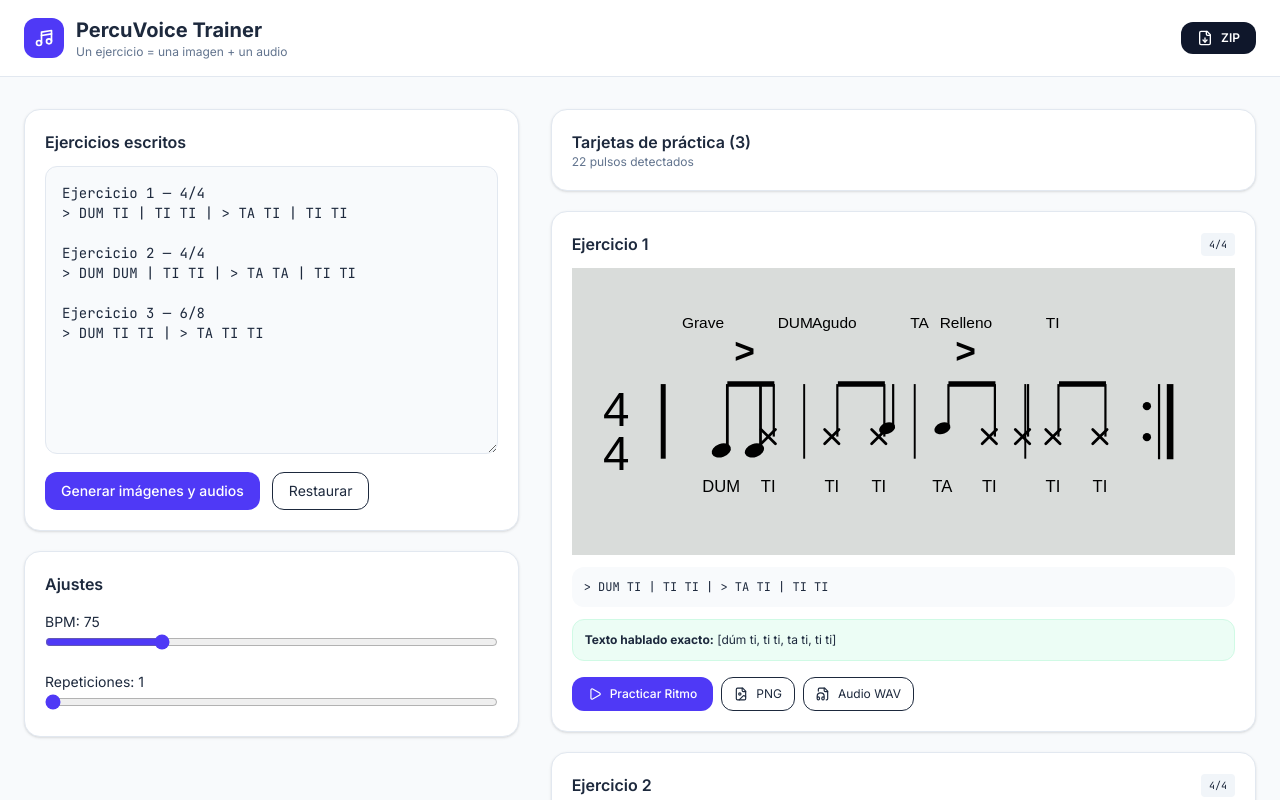
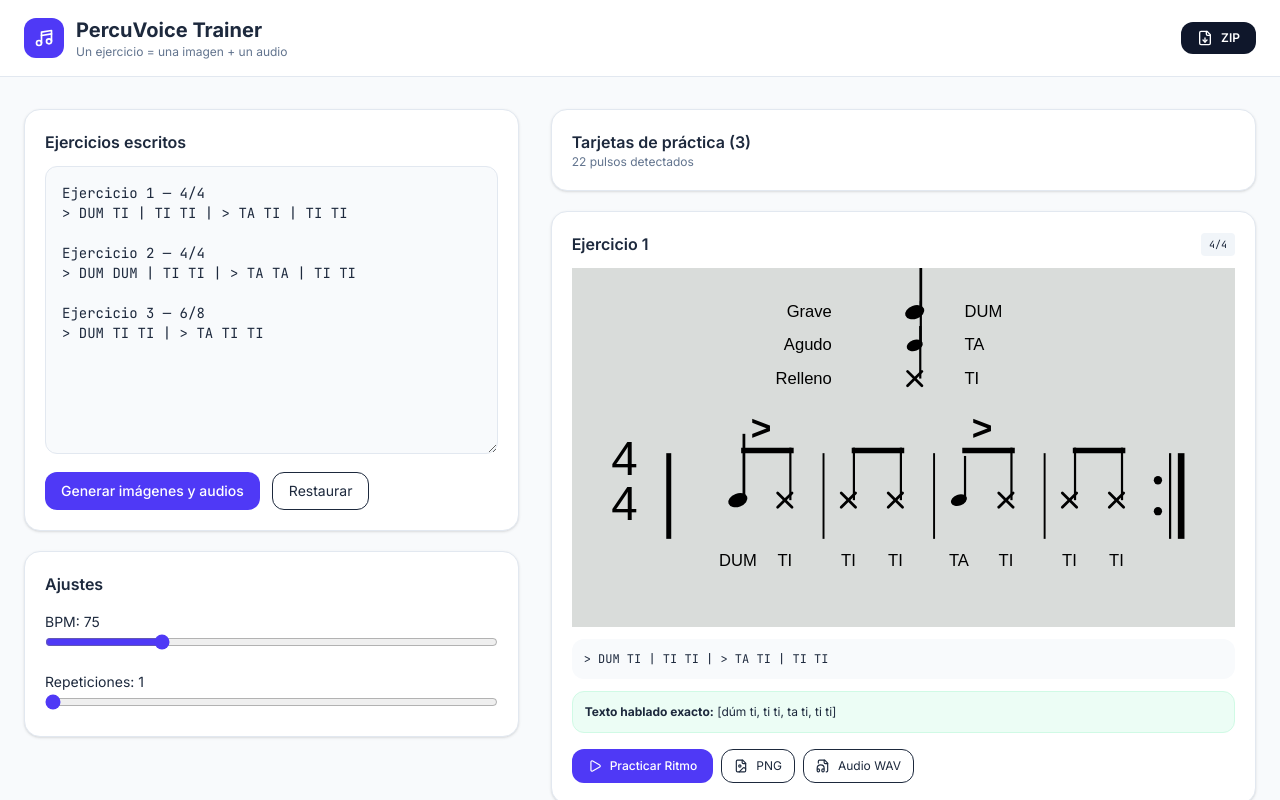
Before and after one commit to AUG79-droid/BATUKADA, a React (Vite) app: page / in a window 1280 px wide. Shown: the top 800 px of the page. Built offline with nearby package versions, Linux system fonts and the light colour scheme.

Commit message:
Fix spacious SVG worksheet layout

```diff
--- a/src/App.tsx
+++ b/src/App.tsx
@@ -1,6 +1,6 @@
 import React, { useEffect, useMemo, useState } from 'react';
 import JSZip from 'jszip';
-import { Download, FileAudio, FileImage, FileDown, Music4, Play, Square } from 'lucide-react';
+import { FileAudio, FileImage, FileDown, Music4, Play, Square } from 'lucide-react';
 import type { AudioOptions, Exercise, Stroke, Syllable } from './types';
 
 const EXAMPLE_DATA = `Ejercicio 1 — 4/4
@@ -97,51 +97,108 @@ function esc(text: string): string {
   return text.replace(/&/g, '&amp;').replace(/</g, '&lt;').replace(/>/g, '&gt;');
 }
 
-function noteY(stroke: Stroke): number {
-  if (stroke.syllable === 'DUM') return 330;
-  if (stroke.syllable === 'TA') return 290;
-  return 305;
-}
-
 function stemLength(stroke: Stroke): number {
   if (stroke.syllable === 'DUM') return 120;
   if (stroke.syllable === 'TA') return 80;
   return 95;
 }
 
-function renderNote(stroke: Stroke, x: number, active: boolean): string {
+function renderNoteAt(stroke: Stroke, x: number, y: number, syllableY: number | null, active = false): string {
   const color = active ? '#2563eb' : '#000000';
-  const y = noteY(stroke);
   const stemX = stroke.syllable === 'TI' ? x + 10 : x + 11;
   const activeGlow = active ? `<circle cx="${x}" cy="${y}" r="34" fill="#2563eb" fill-opacity="0.18" />` : '';
-  const stem = `<line x1="${stemX}" y1="${y}" x2="${stemX}" y2="${y - stemLength(stroke)}" stroke="${color}" stroke-width="${stroke.syllable === 'DUM' ? 5 : 4}" />`;
+  const stem = `<line x1="${stemX}" y1="${y}" x2="${stemX}" y2="${y - stemLength(stroke)}" stroke="${color}" stroke-width="${stroke.syllable === 'DUM' ? 5 : 4}" stroke-linecap="butt" />`;
   const head = stroke.syllable === 'TI'
     ? `<g transform="translate(${x} ${y})"><line x1="-13" y1="-13" x2="13" y2="13" stroke="${color}" stroke-width="5" stroke-linecap="round" /><line x1="13" y1="-13" x2="-13" y2="13" stroke="${color}" stroke-width="5" stroke-linecap="round" /></g>`
     : `<ellipse cx="${x}" cy="${y}" rx="${stroke.syllable === 'DUM' ? 18 : 15}" ry="${stroke.syllable === 'DUM' ? 12 : 10}" transform="rotate(-20 ${x} ${y})" fill="${color}" />`;
-  return `${activeGlow}${stem}${head}<text x="${x}" y="405" text-anchor="middle" font-family="Arial" font-size="30" font-weight="500" fill="${color}">${stroke.syllable}</text>`;
+  const label = syllableY === null ? '' : `<text x="${x}" y="${syllableY}" text-anchor="middle" font-family="Arial, Helvetica, sans-serif" font-size="30" font-weight="500" fill="${color}">${stroke.syllable}</text>`;
+  return `${activeGlow}${stem}${head}${label}`;
 }
 
-function renderLegend(label: string, syllable: Syllable, x: number): string {
-  const y = 100;
-  const s: Stroke = { syllable, accent: false };
-  return `<g><text x="${x - 55}" y="108" text-anchor="end" font-family="Arial" font-size="28">${label}</text>${renderNote(s, x, false).replace(/<text[\s\S]*$/, '')}<text x="${x + 42}" y="108" font-family="Arial" font-size="28" font-weight="500">${syllable}</text></g>`;
+function renderLegendRow(label: string, syllable: Syllable, rowY: number): string {
+  const legendTextX = 470;
+  const legendSymbolX = 620;
+  const legendLabelX = 710;
+  const stroke: Stroke = { syllable, accent: false };
+  return `
+    <g>
+      <text x="${legendTextX}" y="${rowY + 9}" text-anchor="end" font-family="Arial, Helvetica, sans-serif" font-size="30" font-weight="400" fill="#000000">${label}</text>
+      ${renderNoteAt(stroke, legendSymbolX, rowY, null)}
+      <text x="${legendLabelX}" y="${rowY + 9}" text-anchor="start" font-family="Arial, Helvetica, sans-serif" font-size="30" font-weight="500" fill="#000000">${syllable}</text>
+    </g>
+  `;
+}
+
+function layoutForExercise(exercise: Exercise): { starts: number[]; noteGap: number; accentOffset: number; barlines: number[] } {
+  if (exercise.meter === '6/8') {
+    return { starts: [330, 700], noteGap: 80, accentOffset: 80, barlines: [625] };
+  }
+  if (exercise.meter === '4/4' && exercise.bars.length === 4) {
+    return { starts: [300, 500, 700, 900], noteGap: 85, accentOffset: 42, barlines: [455, 655, 855] };
+  }
+  const starts = exercise.bars.map((_, index) => 300 + index * 200);
+  return { starts, noteGap: 85, accentOffset: 42, barlines: starts.slice(1).map((start) => start - 45) };
 }
 
 function renderExerciseSVGString(exercise: Exercise, activeStep?: { barIndex: number; strokeIndex: number } | null): string {
-  const starts = exercise.meter === '4/4' && exercise.bars.length === 4 ? [270, 470, 670, 870] : exercise.bars.map((_, i) => 270 + i * 220);
+  const width = 1200;
+  const height = 650;
+  const noteheadY = 420;
+  const syllableY = 540;
+  const beamY = 330;
+  const accentY = 295;
+  const barlineY1 = 335;
+  const barlineY2 = 490;
+  const repeatX = 1100;
+  const { starts, noteGap, accentOffset, barlines } = layoutForExercise(exercise);
   const top = exercise.meter === '6/8' ? '6' : exercise.meter === '3/4' ? '3' : '4';
   const bottom = exercise.meter === '6/8' ? '8' : '4';
-  let svg = `<rect width="1200" height="520" fill="#d9dcda" />${renderLegend('Grave', 'DUM', 330)}${renderLegend('Agudo', 'TA', 570)}${renderLegend('Relleno', 'TI', 815)}<text x="80" y="285" text-anchor="middle" font-family="Arial" font-size="86">${top}</text><text x="80" y="365" text-anchor="middle" font-family="Arial" font-size="86">${bottom}</text><line x1="165" y1="210" x2="165" y2="345" stroke="#000" stroke-width="9" />`;
+
+  let svg = `
+    <rect width="${width}" height="${height}" fill="#d9dcda" />
+
+    ${renderLegendRow('Grave', 'DUM', 80)}
+    ${renderLegendRow('Agudo', 'TA', 140)}
+    ${renderLegendRow('Relleno', 'TI', 200)}
+
+    <text x="95" y="375" text-anchor="middle" font-family="Arial, Helvetica, sans-serif" font-size="86" font-weight="400" fill="#000000">${top}</text>
+    <text x="95" y="455" text-anchor="middle" font-family="Arial, Helvetica, sans-serif" font-size="86" font-weight="400" fill="#000000">${bottom}</text>
+    <line x1="175" y1="${barlineY1}" x2="175" y2="${barlineY2}" stroke="#000000" stroke-width="9" stroke-linecap="butt" />
+  `;
+
   exercise.bars.forEach((bar, barIndex) => {
-    const start = starts[barIndex] ?? 270 + barIndex * 220;
-    const xs = bar.map((_, i) => start + i * 85);
-    if (bar.some((stroke) => stroke.accent)) svg += `<text x="${start + 42}" y="155" text-anchor="middle" dominant-baseline="middle" font-family="Arial" font-size="64" font-weight="600">&gt;</text>`;
-    if (xs.length > 1) svg += `<line x1="${xs[0] + 11}" y1="210" x2="${xs[xs.length - 1] + 11}" y2="210" stroke="#000" stroke-width="10" />`;
-    bar.forEach((stroke, strokeIndex) => svg += renderNote(stroke, xs[strokeIndex], activeStep?.barIndex === barIndex && activeStep?.strokeIndex === strokeIndex));
-    if (barIndex < exercise.bars.length - 1) svg += `<line x1="${[420, 620, 820][barIndex] ?? start + 160}" y1="210" x2="${[420, 620, 820][barIndex] ?? start + 160}" y2="345" stroke="#000" stroke-width="3.5" />`;
+    const start = starts[barIndex] ?? 300 + barIndex * 200;
+    const xs = bar.map((_, noteIndex) => start + noteIndex * noteGap);
+
+    if (bar.some((stroke) => stroke.accent)) {
+      svg += `<text x="${start + accentOffset}" y="${accentY}" text-anchor="middle" dominant-baseline="middle" font-family="Arial, Helvetica, sans-serif" font-size="64" font-weight="600" fill="#000000">&gt;</text>`;
+    }
+
+    if (xs.length > 1) {
+      svg += `<line x1="${xs[0] + 11}" y1="${beamY}" x2="${xs[xs.length - 1] + 11}" y2="${beamY}" stroke="#000000" stroke-width="10" stroke-linecap="square" />`;
+    }
+
+    bar.forEach((stroke, strokeIndex) => {
+      svg += renderNoteAt(stroke, xs[strokeIndex], noteheadY, syllableY, activeStep?.barIndex === barIndex && activeStep?.strokeIndex === strokeIndex);
+    });
+
+    if (barIndex < exercise.bars.length - 1 && barlines[barIndex] !== undefined) {
+      const x = barlines[barIndex];
+      svg += `<line x1="${x}" y1="${barlineY1}" x2="${x}" y2="${barlineY2}" stroke="#000000" stroke-width="3.5" />`;
+    }
   });
-  svg += `<g transform="translate(1080 278)"><circle cx="-40" cy="-28" r="7.5" /><circle cx="-40" cy="28" r="7.5" /><line x1="-18" y1="-68" x2="-18" y2="68" stroke="#000" stroke-width="4" /><line x1="2" y1="-68" x2="2" y2="68" stroke="#000" stroke-width="12" /></g><desc>${esc(exercise.patternRaw)}</desc>`;
-  return `<svg xmlns="http://www.w3.org/2000/svg" viewBox="0 0 1200 520" width="100%" height="100%" role="img">${svg}</svg>`;
+
+  svg += `
+    <g transform="translate(${repeatX} 412)">
+      <circle cx="-40" cy="-28" r="7.5" fill="#000000" />
+      <circle cx="-40" cy="28" r="7.5" fill="#000000" />
+      <line x1="-18" y1="-77" x2="-18" y2="78" stroke="#000000" stroke-width="4" />
+      <line x1="2" y1="-77" x2="2" y2="78" stroke="#000000" stroke-width="12" />
+    </g>
+    <desc>${esc(exercise.patternRaw)}</desc>
+  `;
+
+  return `<svg xmlns="http://www.w3.org/2000/svg" viewBox="0 0 ${width} ${height}" width="100%" height="100%" role="img">${svg}</svg>`;
 }
 
 async function svgToPngBlob(svg: string): Promise<Blob> {
@@ -151,10 +208,10 @@ async function svgToPngBlob(svg: string): Promise<Blob> {
     image.onload = () => {
       const canvas = document.createElement('canvas');
       canvas.width = 2400;
-      canvas.height = 1040;
+      canvas.height = 1300;
       const ctx = canvas.getContext('2d');
       if (!ctx) return reject(new Error('No canvas context'));
-      ctx.drawImage(image, 0, 0, 2400, 1040);
+      ctx.drawImage(image, 0, 0, 2400, 1300);
       canvas.toBlob((blob) => {
         URL.revokeObjectURL(url);
         blob ? resolve(blob) : reject(new Error('No PNG blob'));
```
